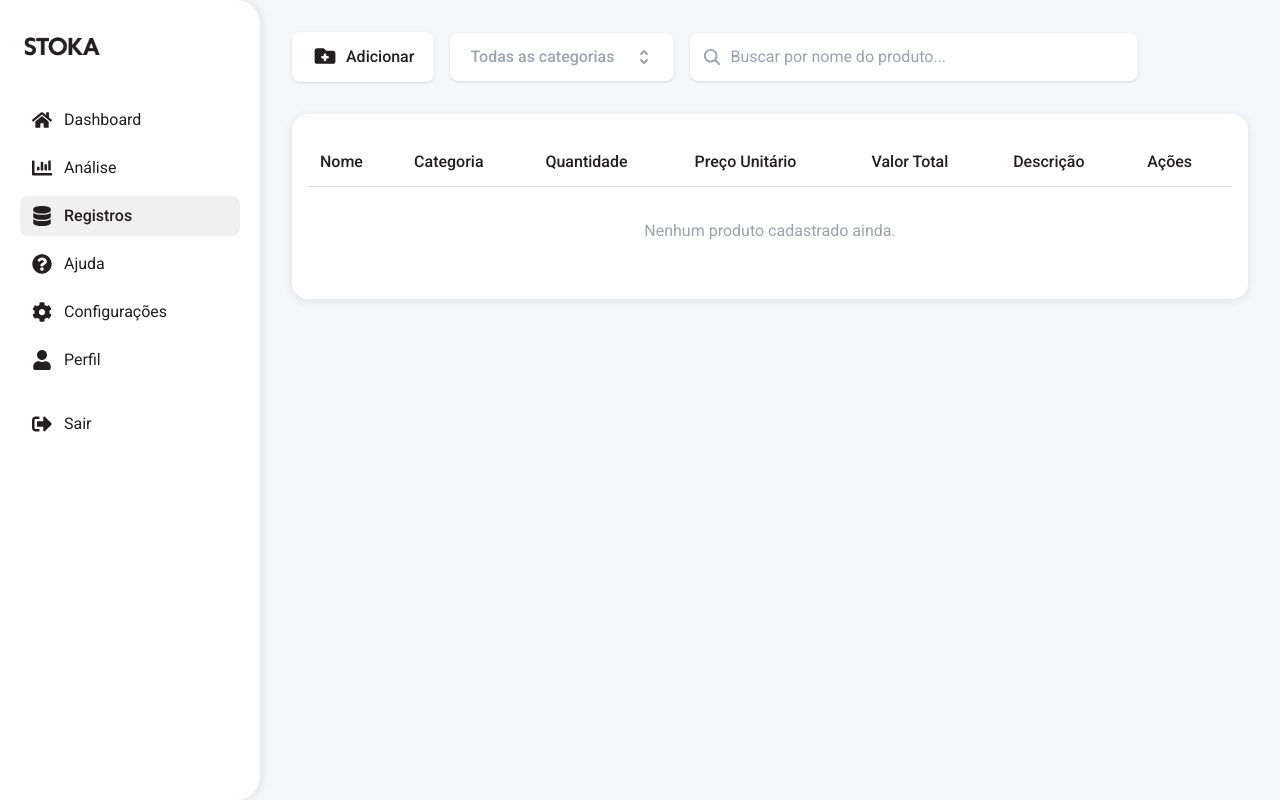
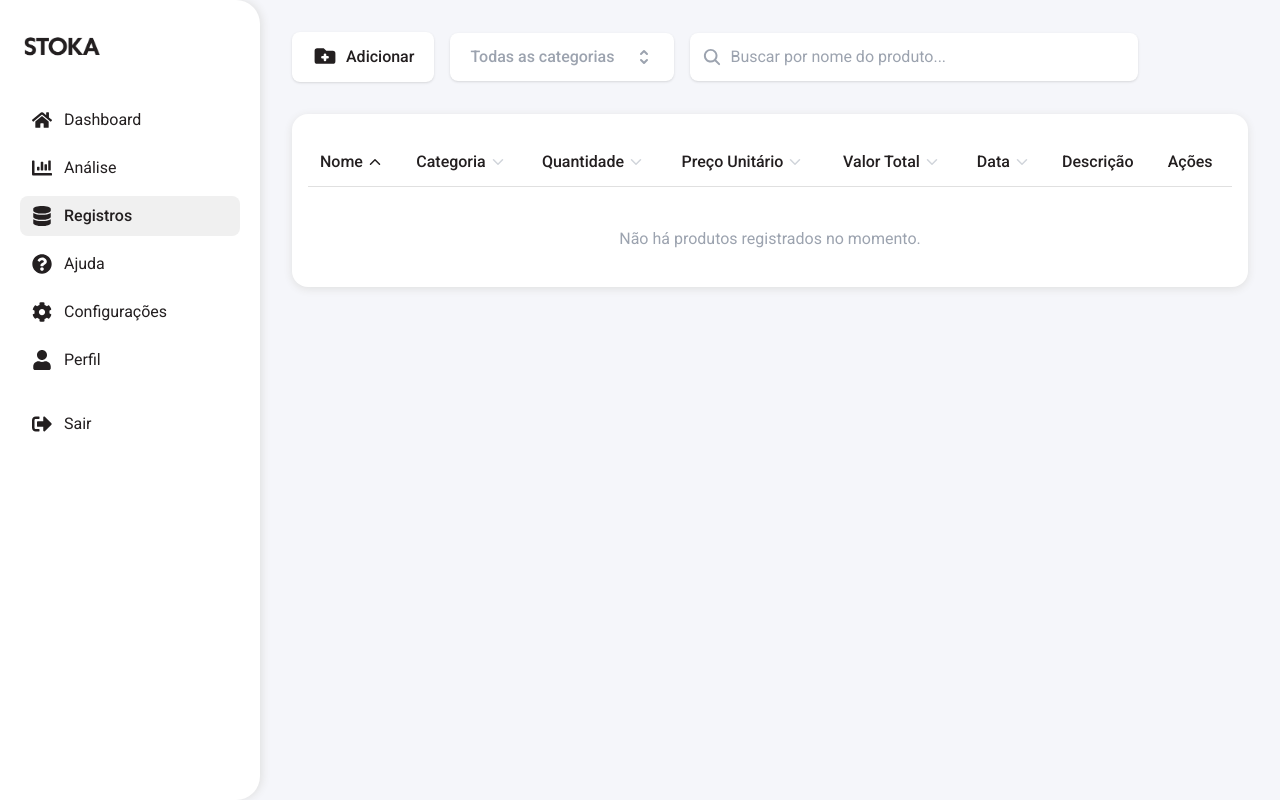
Before and after one commit to goncalvespedrogom/Plataform-Stoka, a Next.js app: page / in a window 1280 px wide. Both pictures are taken after a click on the link "Registros". Built offline with nearby package versions, Linux system fonts and the light colour scheme.

Commit message:
Adicionando funcionalidades na table

```diff
--- a/package.json
+++ b/package.json
@@ -10,8 +10,11 @@
   },
   "dependencies": {
     "@headlessui/react": "^2.2.4",
+    "@types/react-datepicker": "^7.0.0",
     "next": "^15.3.3",
+    "next-transpile-modules": "^10.0.1",
     "react": "^18.2.0",
+    "react-datepicker": "^8.4.0",
     "react-dom": "^18.2.0",
     "react-icons": "^5.0.1"
   },
--- a/src/components/sections/register/RegisterSection.tsx
+++ b/src/components/sections/register/RegisterSection.tsx
@@ -1,4 +1,4 @@
-import React, { useState, Fragment } from 'react';
+import React, { useState, Fragment, useMemo } from 'react';
 import { HiFolderAdd, HiCheck, HiSelector } from "react-icons/hi";
 import { IoPencil, IoTrash } from "react-icons/io5";
 import { RiCloseCircleFill } from "react-icons/ri";
@@ -6,7 +6,8 @@ import { IoSearch } from "react-icons/io5";
 import { RxUpdate } from "react-icons/rx";
 import { CgClose } from "react-icons/cg";
 import { Listbox, Transition } from '@headlessui/react';
-import { IoChevronBack, IoChevronForward } from "react-icons/io5";
+import { IoChevronBack, IoChevronForward, IoChevronUp, IoChevronDown } from "react-icons/io5";
+import DatePicker from 'react-datepicker';
 
 interface Product {
   id: number;
@@ -15,8 +16,11 @@ interface Product {
   quantity: number;
   unitPrice: number;
   totalValue: number;
+  date: Date;
   description?: string;
 }
+
+type SortableKeys = 'name' | 'category' | 'quantity' | 'unitPrice' | 'totalValue' | 'date';
 
 // Categorias pré-definidas
 const PRODUCT_CATEGORIES = [
@@ -32,6 +36,13 @@ const PRODUCT_CATEGORIES = [
   'Ferramentas'
 ];
 
+// Função utilitária para capitalizar apenas a primeira letra da primeira palavra
+function capitalizeFirstWord(name: string) {
+  if (!name) return '';
+  const [first, ...rest] = name.split(' ');
+  return [first.charAt(0).toUpperCase() + first.slice(1), ...rest].join(' ');
+}
+
 const RegisterSection = () => {
   const [products, setProducts] = useState<Product[]>([]);
   const [isModalOpen, setIsModalOpen] = useState(false);
@@ -41,13 +52,16 @@ const RegisterSection = () => {
     category: '',
     quantity: 0,
     unitPrice: 0,
+    date: new Date(),
     description: ''
   });
   const [formattedUnitPrice, setFormattedUnitPrice] = useState('');
   const [searchTerm, setSearchTerm] = useState('');
   const [selectedCategoryFilter, setSelectedCategoryFilter] = useState<string>('');
+  // Estado para ordenação
+  const [sortConfig, setSortConfig] = useState<{ key: SortableKeys | null; direction: 'ascending' | 'descending' }>({ key: 'name', direction: 'ascending' });
   // Estados para erros de validação
-  const [errors, setErrors] = useState<{ name?: string; category?: string; quantity?: string; unitPrice?: string }>({});
+  const [errors, setErrors] = useState<{ name?: string; category?: string; quantity?: string; unitPrice?: string; date?: string }>({});
 
   // Estados para paginação
   const [currentPage, setCurrentPage] = useState(1);
@@ -60,11 +74,41 @@ const RegisterSection = () => {
     return matchesSearch && matchesCategory;
   });
 
+  const requestSort = (key: SortableKeys) => {
+    let direction: 'ascending' | 'descending' = 'ascending';
+    if (sortConfig.key === key && sortConfig.direction === 'ascending') {
+      direction = 'descending';
+    }
+    setSortConfig({ key, direction });
+  };
+
+  const sortedProducts = useMemo(() => {
+    let sortableItems = [...filteredProducts];
+    if (sortConfig.key) {
+      sortableItems.sort((a, b) => {
+        let aValue = a[sortConfig.key as SortableKeys];
+        let bValue = b[sortConfig.key as SortableKeys];
+        if (sortConfig.key === 'date') {
+          aValue = new Date(aValue as Date).getTime();
+          bValue = new Date(bValue as Date).getTime();
+        }
+        if (aValue < bValue) {
+          return sortConfig.direction === 'ascending' ? -1 : 1;
+        }
+        if (aValue > bValue) {
+          return sortConfig.direction === 'ascending' ? 1 : -1;
+        }
+        return 0;
+      });
+    }
+    return sortableItems;
+  }, [filteredProducts, sortConfig]);
+
   // Cálculos para paginação
-  const totalPages = Math.ceil(filteredProducts.length / productsPerPage);
+  const totalPages = Math.ceil(sortedProducts.length / productsPerPage);
   const startIndex = (currentPage - 1) * productsPerPage;
   const endIndex = startIndex + productsPerPage;
-  const currentProducts = filteredProducts.slice(startIndex, endIndex);
+  const currentProducts = sortedProducts.slice(startIndex, endIndex);
 
   // Função para navegar para uma página específica
   const goToPage = (page: number) => {
@@ -168,7 +212,7 @@ const RegisterSection = () => {
 
   // Função para validar campos obrigatórios
   const validateFields = () => {
-    const newErrors: { name?: string; category?: string; quantity?: string; unitPrice?: string } = {};
+    const newErrors: { name?: string; category?: string; quantity?: string; unitPrice?: string; date?: string } = {};
     if (!newProduct.name.trim()) {
       newErrors.name = 'Nome do produto é obrigatório.';
     }
@@ -181,6 +225,9 @@ const RegisterSection = () => {
     if (!newProduct.unitPrice || newProduct.unitPrice <= 0) {
       newErrors.unitPrice = 'Insira um preço unitário válido.';
     }
+    if (!newProduct.date) {
+      newErrors.date = 'Selecione uma data.';
+    }
     setErrors(newErrors);
     return Object.keys(newErrors).length === 0;
   };
@@ -191,10 +238,11 @@ const RegisterSection = () => {
     const product: Product = {
       id: products.length + 1,
       ...newProduct,
-      totalValue
+      totalValue,
+      date: newProduct.date,
     };
     setProducts([...products, product]);
-    setNewProduct({ name: '', category: '', quantity: 0, unitPrice: 0, description: '' });
+    setNewProduct({ name: '', category: '', quantity: 0, unitPrice: 0, date: new Date(), description: '' });
     setFormattedUnitPrice('');
     setIsModalOpen(false);
     setErrors({});
@@ -207,6 +255,7 @@ const RegisterSection = () => {
       category: product.category,
       quantity: product.quantity,
       unitPrice: product.unitPrice,
+      date: product.date ? new Date(product.date) : new Date(),
       description: product.description || ''
     });
     // Formata o preço unitário para exibição no modal
@@ -220,12 +269,12 @@ const RegisterSection = () => {
       const totalValue = calculateTotalValue(newProduct.quantity, newProduct.unitPrice);
       const updatedProducts = products.map(product =>
         product.id === editingProduct.id
-          ? { ...editingProduct, ...newProduct, totalValue }
+          ? { ...editingProduct, ...newProduct, totalValue, date: newProduct.date }
           : product
       );
       setProducts(updatedProducts);
       setEditingProduct(null);
-      setNewProduct({ name: '', category: '', quantity: 0, unitPrice: 0, description: '' });
+      setNewProduct({ name: '', category: '', quantity: 0, unitPrice: 0, date: new Date(), description: '' });
       setFormattedUnitPrice('');
       setIsModalOpen(false);
       setErrors({});
@@ -239,7 +288,7 @@ const RegisterSection = () => {
   const handleModalClose = () => {
     setIsModalOpen(false);
     setEditingProduct(null);
-    setNewProduct({ name: '', category: '', quantity: 0, unitPrice: 0, description: '' });
+    setNewProduct({ name: '', category: '', quantity: 0, unitPrice: 0, date: new Date(), description: '' });
     setFormattedUnitPrice('');
     setErrors({});
   };
@@ -358,11 +407,54 @@ const RegisterSection = () => {
         <table className="w-full border-collapse text-[#231f20]">
           <thead>
             <tr>
-              <th className="text-left font-medium p-3 border-b border-[#e0e0e0]">Nome</th>
-              <th className="text-left font-medium p-3 border-b border-[#e0e0e0]">Categoria</th>
-              <th className="text-left font-medium p-3 border-b border-[#e0e0e0]">Quantidade</th>
-              <th className="text-left font-medium p-3 border-b border-[#e0e0e0]">Preço Unitário</th>
-              <th className="text-left font-medium p-3 border-b border-[#e0e0e0]">Valor Total</th>
+              <th className="text-left font-medium p-3 border-b border-[#e0e0e0]">
+                <button onClick={() => requestSort('name')} className="flex items-center gap-1 font-medium hover:text-gray-500 transition-colors">
+                  Nome
+                  {sortConfig.key === 'name' ? (
+                    sortConfig.direction === 'ascending' ? <IoChevronUp /> : <IoChevronDown />
+                  ) : <IoChevronDown className="text-gray-300" />}
+                </button>
+              </th>
+              <th className="text-left font-medium p-3 border-b border-[#e0e0e0]">
+                <button onClick={() => requestSort('category')} className="flex items-center gap-1 font-medium hover:text-gray-500 transition-colors">
+                  Categoria
+                  {sortConfig.key === 'category' ? (
+                    sortConfig.direction === 'ascending' ? <IoChevronUp /> : <IoChevronDown />
+                  ) : <IoChevronDown className="text-gray-300" />}
+                </button>
+              </th>
+              <th className="text-left font-medium p-3 border-b border-[#e0e0e0]">
+                <button onClick={() => requestSort('quantity')} className="flex items-center gap-1 font-medium hover:text-gray-500 transition-colors">
+                  Quantidade
+                  {sortConfig.key === 'quantity' ? (
+                    sortConfig.direction === 'ascending' ? <IoChevronUp /> : <IoChevronDown />
+                  ) : <IoChevronDown className="text-gray-300" />}
+                </button>
+              </th>
+              <th className="text-left font-medium p-3 border-b border-[#e0e0e0]">
+                <button onClick={() => requestSort('unitPrice')} className="flex items-center gap-1 font-medium hover:text-gray-500 transition-colors">
+                  Preço Unitário
+                  {sortConfig.key === 'unitPrice' ? (
+                    sortConfig.direction === 'ascending' ? <IoChevronUp /> : <IoChevronDown />
+                  ) : <IoChevronDown className="text-gray-300" />}
+                </button>
+              </th>
+              <th className="text-left font-medium p-3 border-b border-[#e0e0e0]">
+                <button onClick={() => requestSort('totalValue')} className="flex items-center gap-1 font-medium hover:text-gray-500 transition-colors">
+                  Valor Total
+                  {sortConfig.key === 'totalValue' ? (
+                    sortConfig.direction === 'ascending' ? <IoChevronUp /> : <IoChevronDown />
+                  ) : <IoChevronDown className="text-gray-300" />}
+                </button>
+              </th>
+              <th className="text-left font-medium p-3 border-b border-[#e0e0e0]">
+                <button onClick={() => requestSort('date')} className="flex items-center gap-1 font-medium hover:text-gray-500 transition-colors">
+                  Data
+                  {sortConfig.key === 'date' ? (
+                    sortConfig.direction === 'ascending' ? <IoChevronUp /> : <IoChevronDown />
+                  ) : <IoChevronDown className="text-gray-300" />}
+                </button>
+              </th>
               <th className="text-left font-medium p-3 border-b border-[#e0e0e0]">Descrição</th>
               <th className="text-left font-medium p-3 border-b border-[#e0e0e0]">Ações</th>
             </tr>
@@ -398,6 +490,9 @@ const RegisterSection = () => {
                     maximumFractionDigits: 2
                   })}
                 </td>
+                <td className="p-3 border-b border-[#e0e0e0]">
+                  {product.date ? new Date(product.date).toLocaleDateString('pt-BR') : ''}
+                </td>
                 <td className="p-3 border-b border-[#e0e0e0]">{product.description}</td>
                 <td className="p-3 border-b border-[#e0e0e0]">
                   <div className="flex gap-2">
@@ -423,20 +518,20 @@ const RegisterSection = () => {
         </table>
 
         {/* Mensagem quando não há produtos ou quando a busca não retorna resultados */}
-        {filteredProducts.length === 0 && (
-          <div className="text-center py-8 text-gray-400">
+        {sortedProducts.length === 0 && (
+          <div className="text-center pt-10 pb-3 text-gray-400">
             {searchTerm || selectedCategoryFilter
               ? `Nenhum produto encontrado${searchTerm ? ` com o nome "${searchTerm}"` : ''}${selectedCategoryFilter ? ` na categoria "${selectedCategoryFilter}"` : ''}.`
-              : 'Nenhum produto cadastrado ainda.'}
+              : 'Não há produtos registrados no momento.'}
           </div>
         )}
 
         {/* Controles de Paginação */}
-        {filteredProducts.length > 0 && totalPages > 1 && (
+        {sortedProducts.length > 0 && totalPages > 1 && (
           <div className="flex items-center justify-between mt-6 px-3">
             {/* Informações da página atual */}
             <div className="text-sm text-gray-400">
-              Mostrando {startIndex + 1} - {Math.min(endIndex, filteredProducts.length)} de {filteredProducts.length} produtos
+              Mostrando {startIndex + 1} - {Math.min(endIndex, sortedProducts.length)} de {sortedProducts.length} produtos
             </div>
 
             {/* Controles de navegação */}
@@ -510,7 +605,11 @@ const RegisterSection = () => {
                 type="text"
                 placeholder="Digite o nome do produto"
                 value={newProduct.name}
-                onChange={(e) => { setNewProduct({ ...newProduct, name: e.target.value }); if (errors.name) setErrors({ ...errors, name: undefined }); }}
+                onChange={(e) => {
+                  const formatted = capitalizeFirstWord(e.target.value);
+                  setNewProduct({ ...newProduct, name: formatted });
+                  if (errors.name) setErrors({ ...errors, name: undefined });
+                }}
                 className={`w-full sm:text-sm px-3 py-2 rounded-lg border ${errors.name ? 'border-red-500' : 'border-[#e0e0e0]'} bg-[#f5f6fa] text-[#222] focus:outline-none focus:ring-2 focus:ring-gray-300`}
               />
               {errors.name && <span className="text-red-500 text-xs mt-1">{errors.name}</span>}
@@ -646,11 +745,27 @@ const RegisterSection = () => {
             )}
 
             <div className="flex flex-col gap-1">
+              <label className="text-gray-600 text-sm font-medium">Data <span className="text-red-500">*</span></label>
+              <DatePicker
+                selected={newProduct.date}
+                onChange={(date: Date | null) => { setNewProduct({ ...newProduct, date: date || new Date() }); if (errors.date) setErrors({ ...errors, date: undefined }); }}
+                dateFormat="dd/MM/yyyy"
+                className={`w-full sm:text-sm px-3 py-2 rounded-lg border ${errors.date ? 'border-red-500' : 'border-[#e0e0e0]'} bg-[#f5f6fa] text-[#222] focus:outline-none focus:ring-2 focus:ring-gray-300`}
+                placeholderText="Selecione a data"
+                locale="pt-BR"
+              />
+              {errors.date && <span className="text-red-500 text-xs mt-1">{errors.date}</span>}
+            </div>
+
+            <div className="flex flex-col gap-1">
               <label className="text-gray-600 text-sm font-medium">Descrição <span className="text-gray-400 font-normal">(opcional)</span></label>
               <textarea
                 placeholder="Digite uma descrição para o produto"
                 value={newProduct.description}
-                onChange={(e) => setNewProduct({ ...newProduct, description: e.target.value })}
+                onChange={(e) => {
+                  const formatted = capitalizeFirstWord(e.target.value);
+                  setNewProduct({ ...newProduct, description: formatted });
+                }}
                 className="w-full sm:text-sm px-3 py-2 rounded-lg border border-[#e0e0e0] bg-[#f5f6fa] text-[#222] min-h-[100px] focus:outline-none focus:ring-2 focus:ring-gray-300"
               />
             </div>
--- a/src/pages/_app.tsx
+++ b/src/pages/_app.tsx
@@ -1,5 +1,6 @@
 import "@/styles/globals.css";
 import type { AppProps } from "next/app";
+import 'react-datepicker/dist/react-datepicker.css';
 
 export default function App({ Component, pageProps }: AppProps) {
   return <Component {...pageProps} />;
```
Also changed, not shown: next.config.ts (+5 -4 lines), 1 other file (tests, documents, lock files or other folders).
